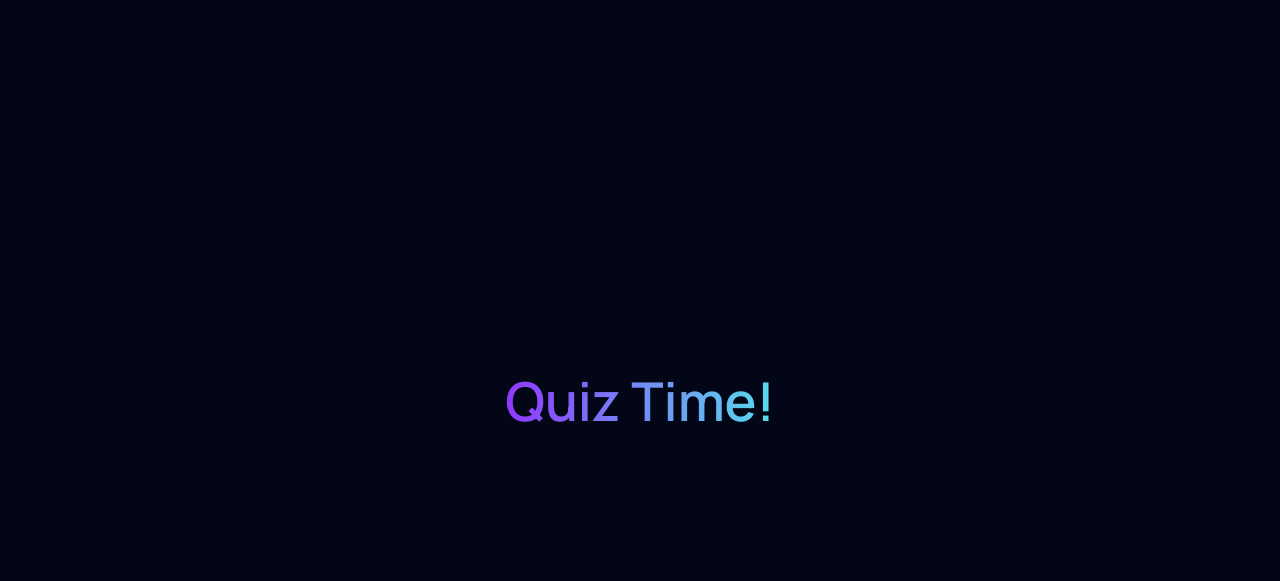
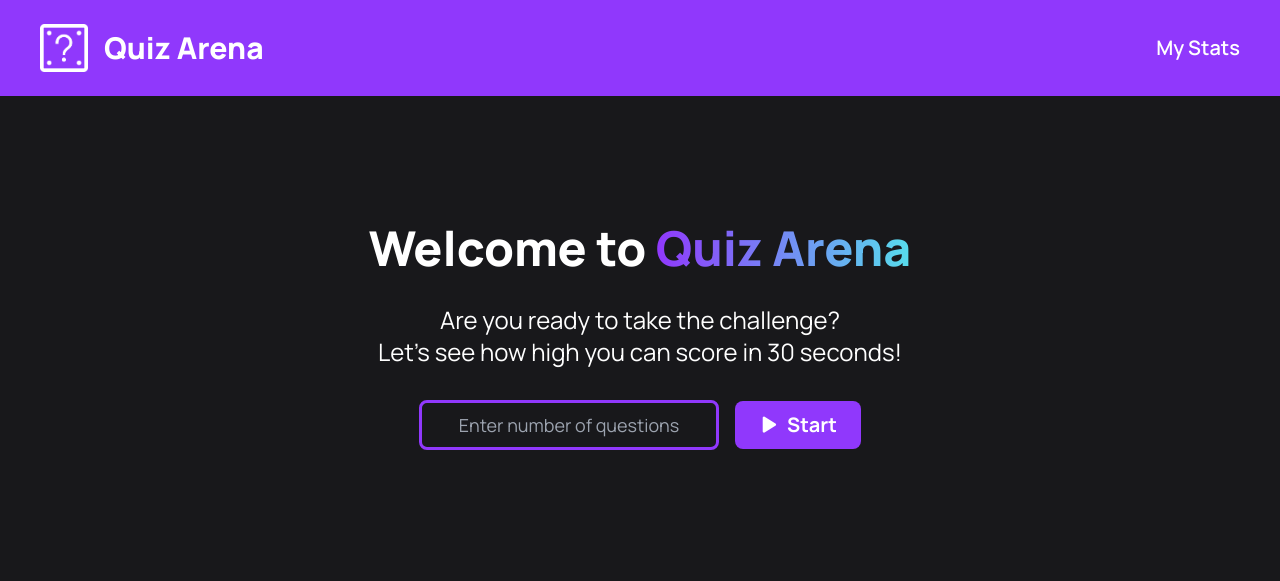
Before and after one commit to Earlade/Quiz-Arena, a plain HTML site: page Quiz Arena/index.html in a window 1280 px wide. Drawn offline with nearby package versions, Linux system fonts and the light colour scheme.

Commit message:
Update index.html

```diff
--- a/Quiz Arena/index.html
+++ b/Quiz Arena/index.html
@@ -6,112 +6,41 @@
 
         <link rel="preconnect" href="https://fonts.googleapis.com">
         <link rel="preconnect" href="https://fonts.gstatic.com" crossorigin>
-    <link href="https://fonts.googleapis.com/css2?family=Manrope:wght@200..800&family=Poppins:wght@100;900&display=swap" rel="stylesheet">
+        <link href="https://fonts.googleapis.com/css2?family=Manrope:wght@200..800&family=Poppins:ital,wght@0,100;0,200;0,300;0,400;0,500;0,600;0,700;0,800;0,900;1,100;1,200;1,300;1,400;1,500;1,600;1,700;1,800;1,900&display=swap" rel="stylesheet">
 
         <script src="https://cdn.tailwindcss.com"></script>
         <link rel="stylesheet" href="https://cdnjs.cloudflare.com/ajax/libs/remixicon/4.4.0/remixicon.css">
         <link rel="stylesheet" type="text/css" href="./style.css">
 
         <title>Quiz Arena</title>
-    <style>
-      * {
-        font-family: 'Manrope', sans-serif;
-      }
-
-      .count-down {
-        transition: transform 0.5s ease-out, font-size 0.5s ease-out;
-      }
-
-      .grid-col-repeat-auto-minmax {
-        display: grid;
-        grid-template-columns: repeat(2, minmax(350px, 1fr));
-        row-gap: 25px;
-        column-gap: 25px;
-      }
-
-      @media (max-width: 780px) {
-        .grid-col-repeat-auto-minmax {
-          grid-template-columns: repeat(1, minmax(350px, 1fr));
-        }
-      }
-    </style>
     </head>
 
-  <body class="bg-slate-950 flex justify-center text-white">
-    <main class="max-w-screen-2xl max-h-[1124px] w-screen h-screen">
-      <div class="w-full h-full flex justify-center items-center" id="before-game">
-        <div id="start-game" class="text-6xl font-semibold bg-clip-text text-transparent bg-gradient-to-r from-[#9038fc] to-[#57ddec] count-down"></div>
+    <body class="bg-zinc-900 text-white">
+        <header class="px-10 py-6 bg-[#9038fc]">
+            <nav class="flex items-center justify-between gap-x-16">
+                <div class="flex items-center gap-x-4">
+                    <img src="./asset/logo.png" alt="logo" class="w-12 h-12">
+                    <span class="text-3xl font-extrabold">Quiz Arena</span>
                 </div>
-      <div class="hidden flex-col" id="quiz">
-        <nav class="w-full min-h-20 h-20 flex items-center justify-between px-12">
-            <span class="text-3xl font-extrabold bg-clip-text text-transparent bg-gradient-to-r from-[#9038fc] to-[#57ddec]">Quiz Arena</span>
+                <a href="/my-stats" class="text-xl font-semibold">My Stats</a>
             </nav>
-        <content class="px-10 flex flex-col">
-			<div class="w-full flex justify-end">
-            	<div class="w-14 h-14 bg-[#9038fc] rounded-full flex justify-center items-center"><span class="text-2xl font-semibold" id="timer">30</span></div>
+        </header>
 
+        <main class="px-10 py-32 flex flex-col items-center gap-y-8">
+            <h1 class="text-5xl font-extrabold">Welcome to <span class="bg-clip-text text-transparent bg-gradient-to-r from-[#9038fc] to-[#57ddec]">Quiz Arena</span></h1>
+            <div class="text-center">
+                <p class="text-2xl">Are you ready to take the challenge?</p>
+                <p class="text-2xl">Let's see how high you can score in 30 seconds!</p>
             </div>
-            <div class="w-full h-full flex flex-col space-y-3.5 items-center justify-center">
-              <div class="w-full h-full flex justify-center">
-                  <h1 class="text-lg font-bold px-5 py-1 bg-[#9038fc] rounded-3xl">Question no <span id="question-number">1</span></h1>
-              </div>
-              <div class="w-full h-full flex justify-center">
-                  <p class="font-bold text-lg">What does "Hello World" mean?</p>
-              </div>
-              <br/>
-              <br/>
-              <div class="grid-col-repeat-auto-minmax">
-              	<div class="text-lg font-semibold h-16 bg-[#9038fc] rounded-lg p-5 flex items-center gap-x-2 transition ease-in-out duration-500 bg-[#9038fc] hover:bg-gradient-to-r from-[#9038fc] to-[#57ddec] hover:-translate-y-1">A. <span class="ml-2.5">Saying hello to World</span></div>
-                <div class="text-lg font-semibold h-16 bg-[#9038fc] rounded-lg p-5 flex items-center gap-x-2 transition ease-in-out duration-500 bg-[#9038fc] hover:bg-gradient-to-r from-[#9038fc] to-[#57ddec] hover:-translate-y-1">B. <span class="ml-2.5">Welcome to World</span></div>
-                <div class="text-lg font-semibold h-16 bg-[#9038fc] rounded-lg p-5 flex items-center gap-x-2 transition ease-in-out duration-500 bg-[#9038fc] hover:bg-gradient-to-r from-[#9038fc] to-[#57ddec] hover:-translate-y-1">C. <span class="ml-2.5">The world says hello</span></div>
-                <div class="text-lg font-semibold h-16 bg-[#9038fc] rounded-lg p-5 flex items-center gap-x-2 transition ease-in-out duration-500 bg-[#9038fc] hover:bg-gradient-to-r from-[#9038fc] to-[#57ddec] hover:-translate-y-1">D. <span class="ml-2.5">I don't know</span></div>
-              </div>
-            </div>
-		</content>
+            <div class="flex items-center gap-x-4">
+                <input type="number" min="5" max="50" placeholder="Enter number of questions" autocomplete="off" class="px-5 py-2 w-[300px] bg-transparent border-[3px] border-[#9038fc] focus:outline-none focus:border-[#57ddec] rounded-lg placeholder-gray-400 text-lg text-center" />
+                <a href="./quiz.html">
+                    <button class="px-6 py-2.5 flex items-center gap-x-2 transition ease-in-out duration-500 bg-[#9038fc] hover:bg-gradient-to-r from-[#9038fc] to-[#57ddec] hover:-translate-y-1 rounded-lg font-bold text-xl">
+                        <i class="ri-play-large-fill"></i>
+                        <span>Start</span>
+                    </button>
+                </a>
             </div>
         </main>
-
-    <script>
-      // Start game timer duration
-      let arr = ['3', '2', '1', 'Ready?', 'Quiz Time!'];
-      let i = 0;
-      const startGame = setInterval(() => {
-        let element = document.getElementById('start-game');
-        element.innerHTML = arr[i];
-        element.classList.add('scale-50');
-
-        setTimeout(() => {
-          element.classList.remove('scale-50');
-        }, 800);
-
-        i += 1;
-        if (i === 5) {
-          clearInterval(startGame);
-        }
-
-      }, 1000);
-
-      setTimeout(() => {
-        document.getElementById('before-game').remove();
-        document.getElementById('quiz').style.display = "flex";
-        gameTimer();
-      }, 6800);
-
-
-      // Game Timer
-      function gameTimer() {
-      	let time = 29, question = 1;
-      	let timerInterval = setInterval(() => {
-        	document.getElementById('timer').innerHTML = time;
-            document.getElementById('question-number').innerHTML = question;
-            time -= 1;
-            if (time === -1 || question == 5) {
-            	clearInterval(timerInterval);
-                // trigger other function
-            }
-        }, 1000);
-
-      }
-    </script>
     </body>
 </html>
```
Lines whose indentation alone changed are shown as unchanged.
